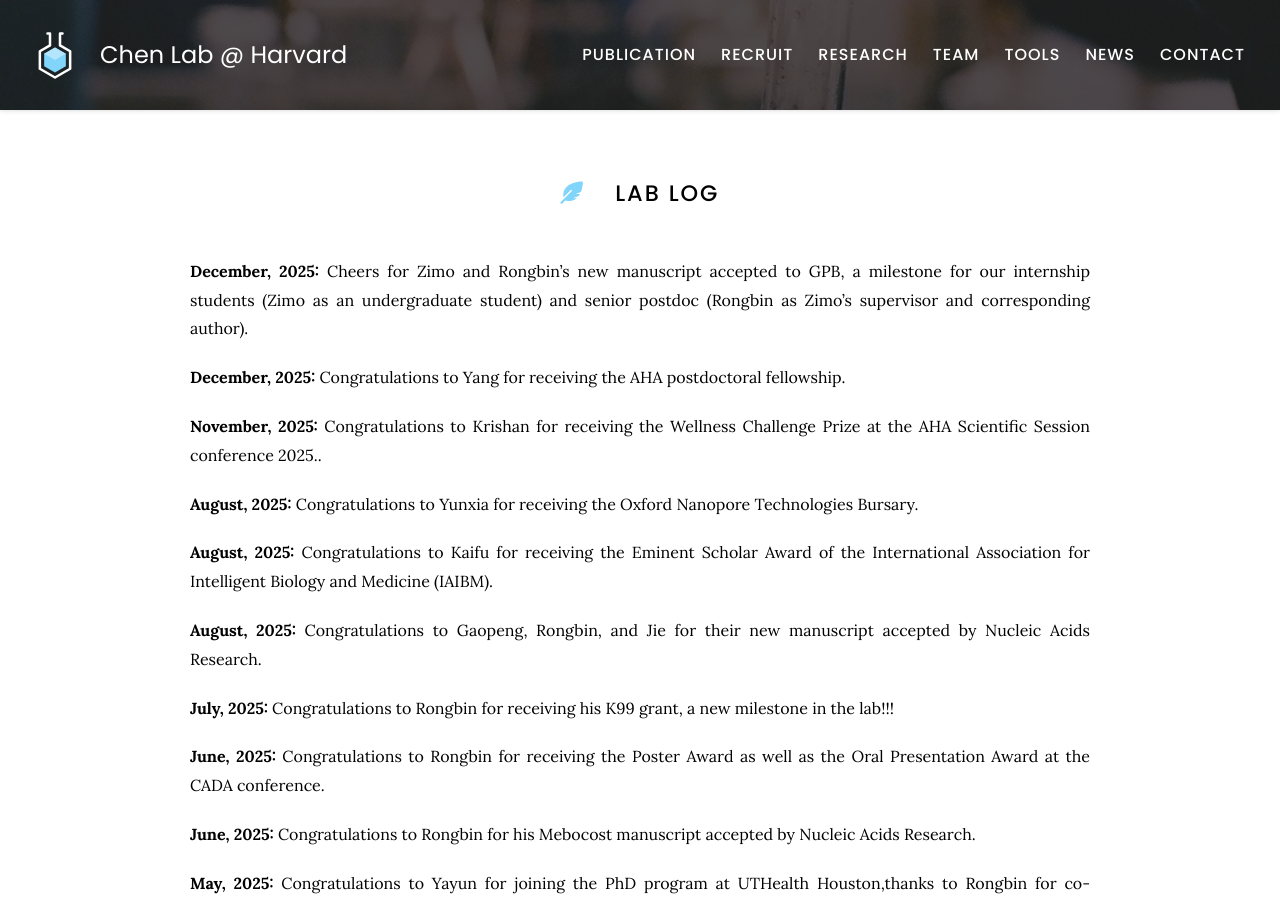
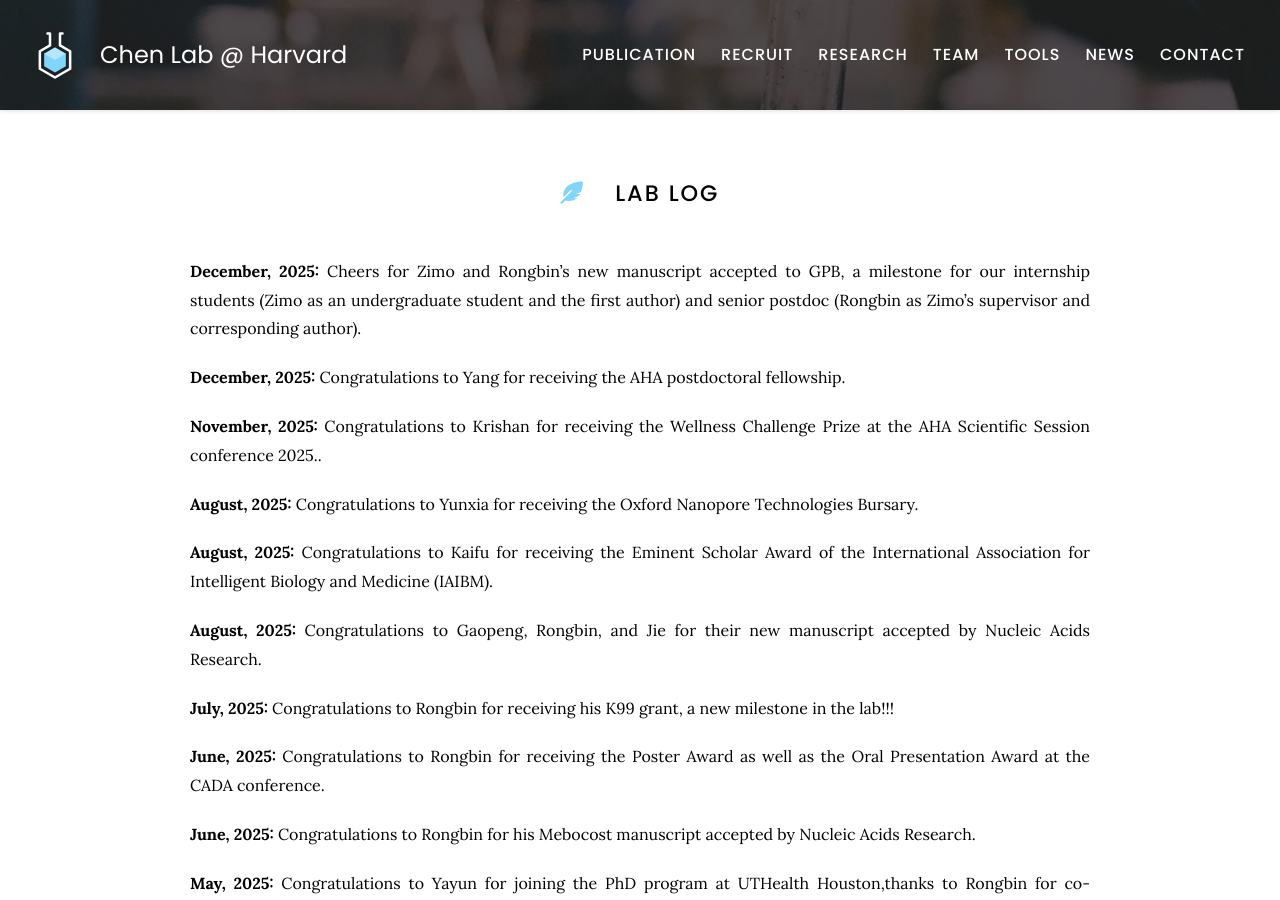
Before and after one commit to kaifuchenlab/kaifuchenlab.github.io, a Jekyll site: the page built from 7.news/index.md, in a window 1280 px wide and 900 px high. Built offline with Jekyll 4.4.1, drawn with Linux system fonts in a browser that asks for light colours.

Commit message:
Update index.md

```diff
--- a/7.news/index.md
+++ b/7.news/index.md
@@ -8,7 +8,7 @@ nav:
 # <i class="fas fa-feather-alt"></i> Lab log
 
 **December, 2025:**
-Cheers for Zimo and Rongbin's new manuscript accepted to GPB, a milestone for our internship students (Zimo as an undergraduate student) and senior postdoc (Rongbin as Zimo's supervisor and corresponding author).
+Cheers for Zimo and Rongbin's new manuscript accepted to GPB, a milestone for our internship students (Zimo as an undergraduate student and the first author) and senior postdoc (Rongbin as Zimo's supervisor and corresponding author).
 
 **December, 2025:**
 Congratulations to Yang for receiving the AHA postdoctoral fellowship.
```
